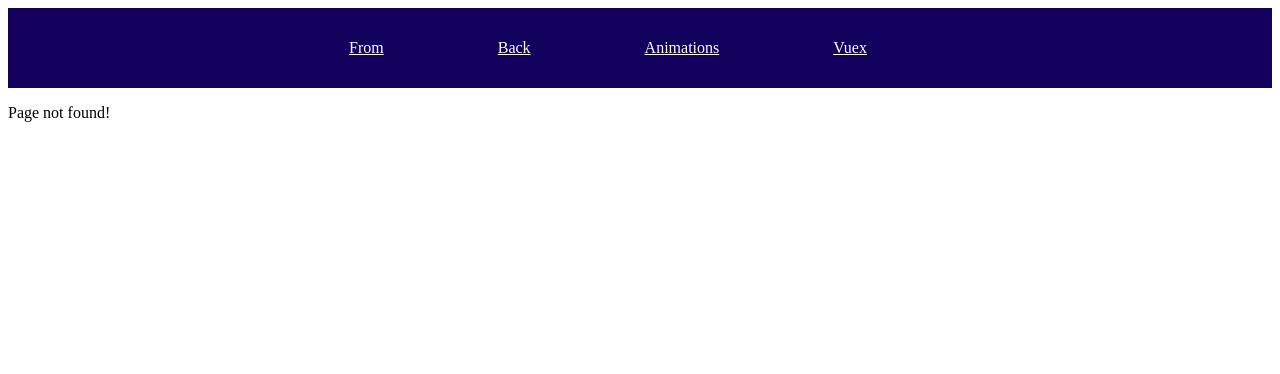
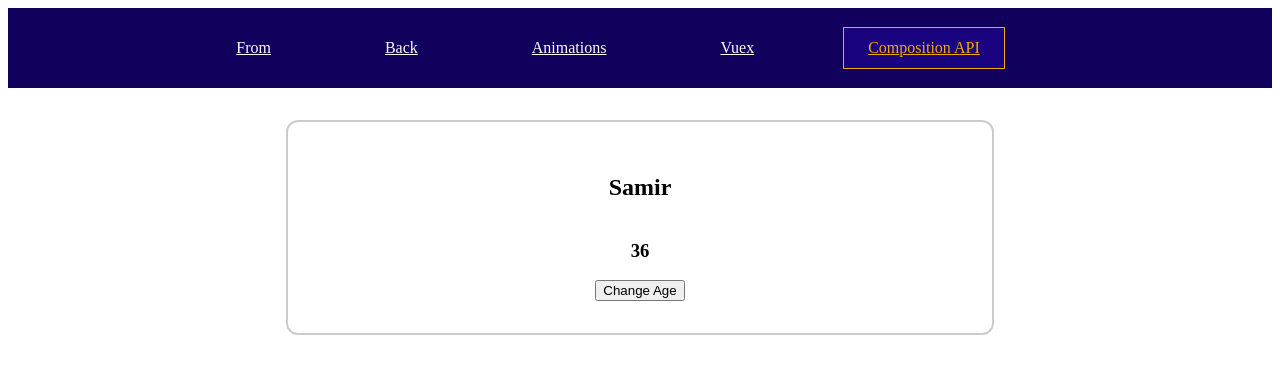
Before and after one commit to abahrisd/vue-mastery, a Vue app: page /composition-api in a window 1280 px wide. Before the commit this address had no page. Shown: the top 374 px of the page. Built offline with nearby package versions, Linux system fonts and the light colour scheme.

Commit message:
composition api

```diff
--- /dev/null
+++ b/src/components/composition/CompositionApiLayout.vue
@@ -0,0 +1,66 @@
+<script>
+import {reactive, ref, isReactive, isRef, toRefs} from "vue";
+
+export default {
+  name: "CompositionApiLayout",
+  setup() {
+    // const userName = ref('Samir');
+    // const age = ref(36);
+    // const user = ref({
+    //   name: 'Samir',
+    //   age: 36,
+    // })
+    // const age = ref(36);
+
+    // console.log('isRef age',isRef(age));
+    // console.log('isReactive user',isReactive(user));
+
+    const user = reactive({
+      name: 'Samir',
+      age: 36,
+    });
+
+    // setTimeout(() => {
+    //   user.name = 'Sam';
+    // }, 2000);
+
+    const userRefs = toRefs(user);
+
+    function setNewAge() {
+      user.age = 37;
+    }
+
+    return {
+      // userName: user.value.name,
+      // age: user.value.age,
+      user,
+      name: userRefs.name,
+      age: userRefs.age,
+      setAge: setNewAge,
+    };
+
+  }
+}
+</script>
+
+<template>
+  <section class="cont">
+    <h2>{{ name }}</h2>
+    <h3>{{ age }}</h3>
+    <button @click="setAge">Change Age</button>
+  </section>
+</template>
+
+<style scoped>
+.cont {
+  max-width: 40rem;
+  margin: 2rem auto;
+  display: flex;
+  justify-content: center;
+  align-items: center;
+  flex-direction: column;
+  padding: 2rem;
+  border: 2px solid #ccc;
+  border-radius: 12px;
+}
+</style>
--- a/src/components/nav/TheNavigation.vue
+++ b/src/components/nav/TheNavigation.vue
@@ -13,6 +13,9 @@
         </li>
         <li>
           <router-link to="/vuex">Vuex</router-link>
+        </li>
+        <li>
+          <router-link to="/composition-api">Composition API</router-link>
         </li>
         <li>
 <!--          <router-link to="/friends">Friends list</router-link>-->
--- a/src/router.js
+++ b/src/router.js
@@ -8,6 +8,7 @@ const FriendsList = () => import("./components/FriendsList.vue");
 const NotFound = () => import("./components/nav/NotFound.vue");
 const AnimationsLayout = () => import("./components/animations/AnimationsLayout.vue");
 const VuexLayout = () => import("./components/vuex/VuexLayout.vue");
+const CompositionApiLayout = () => import("./components/composition/CompositionApiLayout.vue");
 
 const router = createRouter({
   routes: [
@@ -34,6 +35,12 @@ const router = createRouter({
       path: "/vuex",
       components: {
         default: VuexLayout,
+      },
+    },
+    {
+      path: "/composition-api",
+      components: {
+        default: CompositionApiLayout,
       },
     },
     {
```
